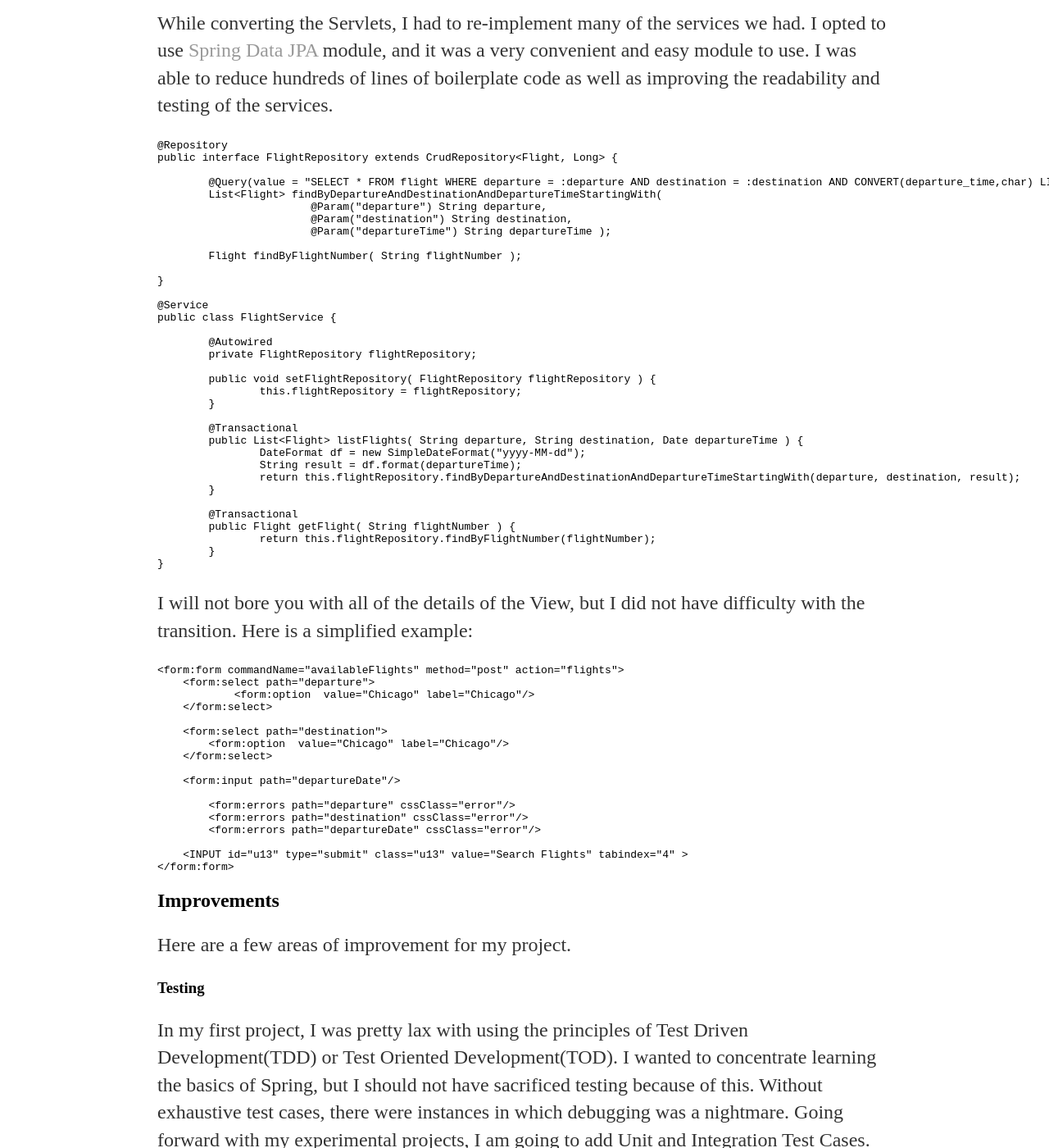
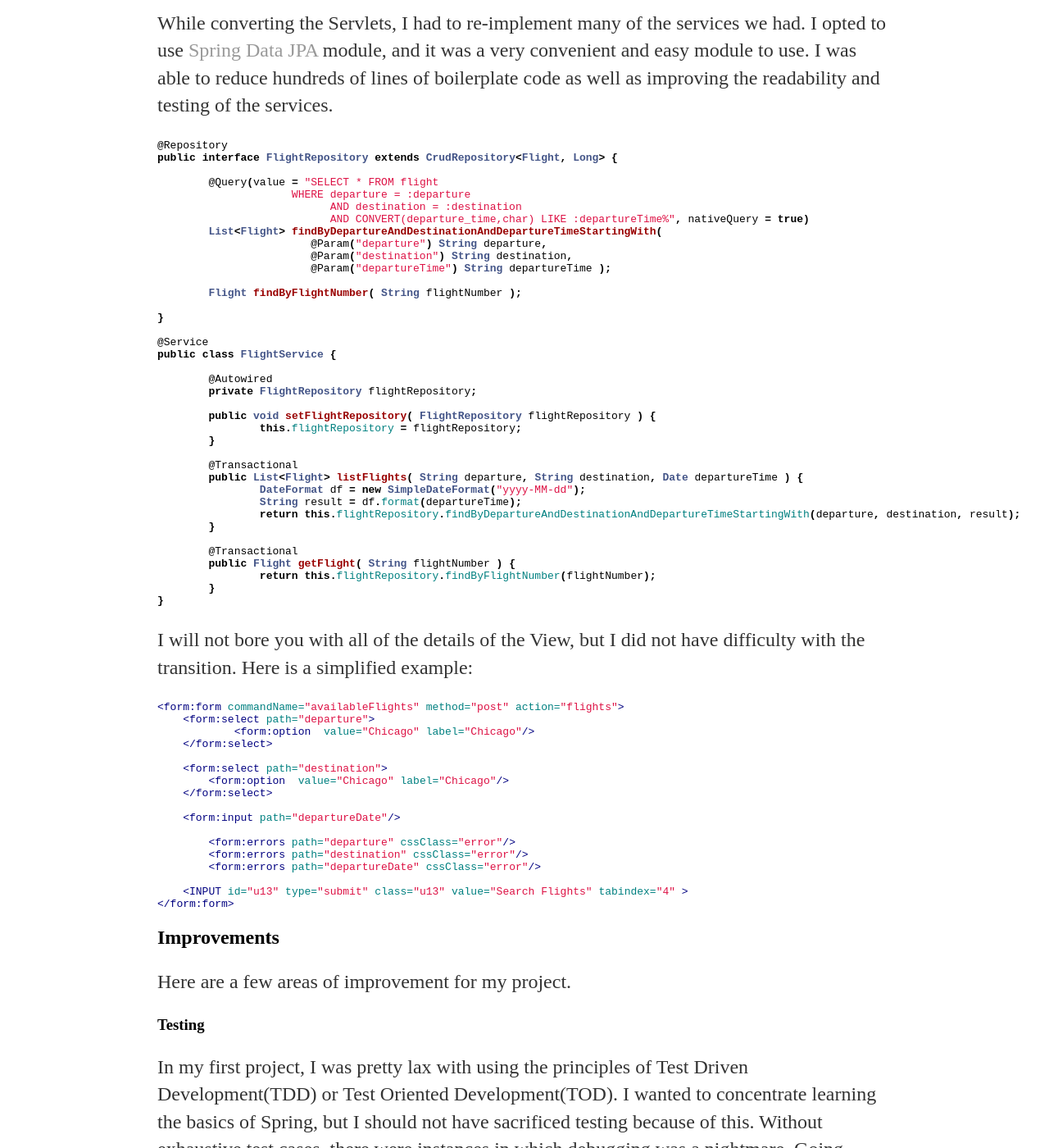
Before and after one commit to bvancleave/bvancleave.github.io, a Jekyll site: the page built from _posts/2016-11-14-site-launch.md, in a window 1280 px wide and 1400 px high, scrolled down 4954 px. Shown: the whole window at 82% size. Built offline with Jekyll 4.4.1, drawn with Linux system fonts in a browser that asks for light colours; nearby versions of some CDN libraries.

Commit message:
fixed syntax highlighting for Java and Scheme

````diff
--- a/Gemfile
+++ b/Gemfile
@@ -1,3 +1,2 @@
 source 'https://rubygems.org'
-gem 'github-pages', group : jekyll_plugins
-gem 'minima'
+gem 'github-pages', '104', group: :jekyll_plugins
--- a/_config.yml
+++ b/_config.yml
@@ -3,6 +3,11 @@
 github : bvancleave
 twitter : b_van_cleave
 linkedin : bradley-van-cleave-9710741
+
 markdown : kramdown
-theme : minima
+
+kramdown :
+    input : GFM
+    sybtax_highligher : rouge
+
 permalink: /blog/:year/:month/:day/:title
--- a/_layouts/default.html
+++ b/_layouts/default.html
@@ -4,6 +4,7 @@
 			<title>{{ page.title }}</title>
 			<!-- link to main stylesheet -->
 			<link rel="stylesheet" type="text/css" href="/css/main.css">
+			<link rel="stylesheet" type="text/css" href="/css/syntax.css">
 			<link rel="stylesheet" type="text/css" href="//maxcdn.bootstrapcdn.com/font-awesome/4.3.0/css/font-awesome.min.css">
 		</head>
 		<body>
--- a/_posts/2016-11-14-site-launch.md
+++ b/_posts/2016-11-14-site-launch.md
@@ -21,7 +21,7 @@
 #### Conversion
 First, I had to create an Index Controller, and I had to configure Spring to render the JSP / JSTL pages.  In the application.properties file, I stipulated the location of the Views - in this case, JSP.
 
-```java
+``` java
 @Controller
 public class IndexController {
 
@@ -40,9 +40,10 @@
 spring.mvc.view.prefix: /WEB-INF/jsp/
 spring.mvc.view.suffix: .jsp
 ```
+
 In our project, we had many servlets, so I began with converting each servlet into a Controller.  During the process, I had to create some form beans.  Unfortunately, I did not have this POJO created in the original project.
 
-```java
+``` java
 public class AvailableFlights {
 
 		@NotNull
@@ -86,9 +87,10 @@
 		}
 }
 ```
+
 Here is an example of one of the Servlets:
 
-```java
+``` java
 	/**
 	 * @see HttpServlet#doPost(HttpServletRequest request, HttpServletResponse response)
 	 */
@@ -165,7 +167,8 @@
 
 And here is the conversion:
 
-```java
+
+``` java
 	@RequestMapping("/flights")
 	public String checkAvailableFlights(@Valid @ModelAttribute("availableFlights") AvailableFlights availableFlights,
 		BindingResult bindingResult, Model model) {
@@ -184,7 +187,7 @@
 
 One of the features I enjoyed was validation.  I was able to let Spring handle validation for me - which reduced many lines of code.  When needed, I created Validators for readability, maintainability, and testing which produced lean controllers that were not bloated with source code.
 
-```java
+``` java
 @Documented
 @Constraint(validatedBy = BagLimitValidator.class)
 @Target( { ElementType.TYPE, ElementType.ANNOTATION_TYPE})
@@ -216,11 +219,14 @@
 
 While converting the Servlets, I had to re-implement many of the services we had.  I opted to use [Spring Data JPA](http://projects.spring.io/spring-data-jpa/) module, and it was a very convenient and easy module to use.  I was able to reduce hundreds of lines of boilerplate code as well as improving the readability and testing of the services.
 
-```java
+``` java
 @Repository
 public interface FlightRepository extends CrudRepository<Flight, Long> {
 
-	@Query(value = "SELECT * FROM flight WHERE departure = :departure AND destination = :destination AND CONVERT(departure_time,char) LIKE :departureTime%", nativeQuery = true)
+	@Query(value = "SELECT * FROM flight
+		     WHERE departure = :departure
+		     	   AND destination = :destination
+			   AND CONVERT(departure_time,char) LIKE :departureTime%", nativeQuery = true)
 	List<Flight> findByDepartureAndDestinationAndDepartureTimeStartingWith(
 			@Param("departure") String departure,
 			@Param("destination") String destination,
@@ -256,7 +262,7 @@
 
 I will not bore you with all of the details of the View, but I did not have difficulty with the transition.  Here is a simplified example:
 
-```
+``` html
 <form:form commandName="availableFlights" method="post" action="flights">
     <form:select path="departure">
 	    <form:option  value="Chicago" label="Chicago"/>
@@ -289,11 +295,11 @@
 [Bootstrap](http://getbootstrap.com/) allows me to rapidly develop the front-end of web project.  I have basic knowledge of css and javascript, and with this framework, I am more productive and allows me to focus on different areas of the system.  I am using Bootstrap in my Heartstone project.  I am using [WebJars](http://www.webjars.org) versions of Bootstrap in my pom.xml file.
 
 ```
-	<dependency>
-		<groupId>org.webjars</groupId>
-		<artifactId>bootstrap</artifactId>
-		<version>3.3.7-1</version>
-	</dependency>
+<dependency>
+    <groupId>org.webjars</groupId>
+    <artifactId>bootstrap</artifactId>
+    <version>3.3.7-1</version>
+</dependency>
 ```
 
 ## Conclusion
--- /dev/null
+++ b/css/syntax.css
@@ -0,0 +1,63 @@
+.highlight  { background: #ffffff; }
+.highlight .c { color: #999988; font-style: italic } /* Comment */
+.highlight .err { color: #a61717; background-color: #e3d2d2 } /* Error */
+.highlight .k { font-weight: bold } /* Keyword */
+.highlight .o { font-weight: bold } /* Operator */
+.highlight .cm { color: #999988; font-style: italic } /* Comment.Multiline */
+.highlight .cp { color: #999999; font-weight: bold } /* Comment.Preproc */
+.highlight .c1 { color: #999988; font-style: italic } /* Comment.Single */
+.highlight .cs { color: #999999; font-weight: bold; font-style: italic } /* Comment.Special */
+.highlight .gd { color: #000000; background-color: #ffdddd } /* Generic.Deleted */
+.highlight .gd .x { color: #000000; background-color: #ffaaaa } /* Generic.Deleted.Specific */
+.highlight .ge { font-style: italic } /* Generic.Emph */
+.highlight .gr { color: #aa0000 } /* Generic.Error */
+.highlight .gh { color: #999999 } /* Generic.Heading */
+.highlight .gi { color: #000000; background-color: #ddffdd } /* Generic.Inserted */
+.highlight .gi .x { color: #000000; background-color: #aaffaa } /* Generic.Inserted.Specific */
+.highlight .go { color: #888888 } /* Generic.Output */
+.highlight .gp { color: #555555 } /* Generic.Prompt */
+.highlight .gs { font-weight: bold } /* Generic.Strong */
+.highlight .gu { color: #aaaaaa } /* Generic.Subheading */
+.highlight .gt { color: #aa0000 } /* Generic.Traceback */
+.highlight .kc { font-weight: bold } /* Keyword.Constant */
+.highlight .kd { font-weight: bold } /* Keyword.Declaration */
+.highlight .kp { font-weight: bold } /* Keyword.Pseudo */
+.highlight .kr { font-weight: bold } /* Keyword.Reserved */
+.highlight .kt { color: #445588; font-weight: bold } /* Keyword.Type */
+.highlight .m { color: #009999 } /* Literal.Number */
+.highlight .s { color: #d14 } /* Literal.String */
+.highlight .na { color: #008080 } /* Name.Attribute */
+.highlight .nb { color: #0086B3 } /* Name.Builtin */
+.highlight .nc { color: #445588; font-weight: bold } /* Name.Class */
+.highlight .no { color: #008080 } /* Name.Constant */
+.highlight .ni { color: #800080 } /* Name.Entity */
+.highlight .ne { color: #990000; font-weight: bold } /* Name.Exception */
+.highlight .nf { color: #990000; font-weight: bold } /* Name.Function */
+.highlight .nn { color: #555555 } /* Name.Namespace */
+.highlight .nt { color: #000080 } /* Name.Tag */
+.highlight .nv { color: #008080 } /* Name.Variable */
+.highlight .ow { font-weight: bold } /* Operator.Word */
+.highlight .w { color: #bbbbbb } /* Text.Whitespace */
+.highlight .mf { color: #009999 } /* Literal.Number.Float */
+.highlight .mh { color: #009999 } /* Literal.Number.Hex */
+.highlight .mi { color: #009999 } /* Literal.Number.Integer */
+.highlight .mo { color: #009999 } /* Literal.Number.Oct */
+.highlight .sb { color: #d14 } /* Literal.String.Backtick */
+.highlight .sc { color: #d14 } /* Literal.String.Char */
+.highlight .sd { color: #d14 } /* Literal.String.Doc */
+.highlight .s2 { color: #d14 } /* Literal.String.Double */
+.highlight .se { color: #d14 } /* Literal.String.Escape */
+.highlight .sh { color: #d14 } /* Literal.String.Heredoc */
+.highlight .si { color: #d14 } /* Literal.String.Interpol */
+.highlight .sx { color: #d14 } /* Literal.String.Other */
+.highlight .sr { color: #009926 } /* Literal.String.Regex */
+.highlight .s1 { color: #d14 } /* Literal.String.Single */
+.highlight .ss { color: #990073 } /* Literal.String.Symbol */
+.highlight .bp { color: #999999 } /* Name.Builtin.Pseudo */
+.highlight .vc { color: #008080 } /* Name.Variable.Class */
+.highlight .vg { color: #008080 } /* Name.Variable.Global */
+.highlight .vi { color: #008080 } /* Name.Variable.Instance */
+.highlight .il { color: #009999 } /* Literal.Number.Integer.Long */
+
+.post > .highlight .lineno { color: #ccc; display:inline-block; padding: 0 5px; border-right:1px solid #ccc; }
+.post > .highlight pre code { display: block; white-space: pre; overflow-x: auto; word-wrap: normal; }
````
